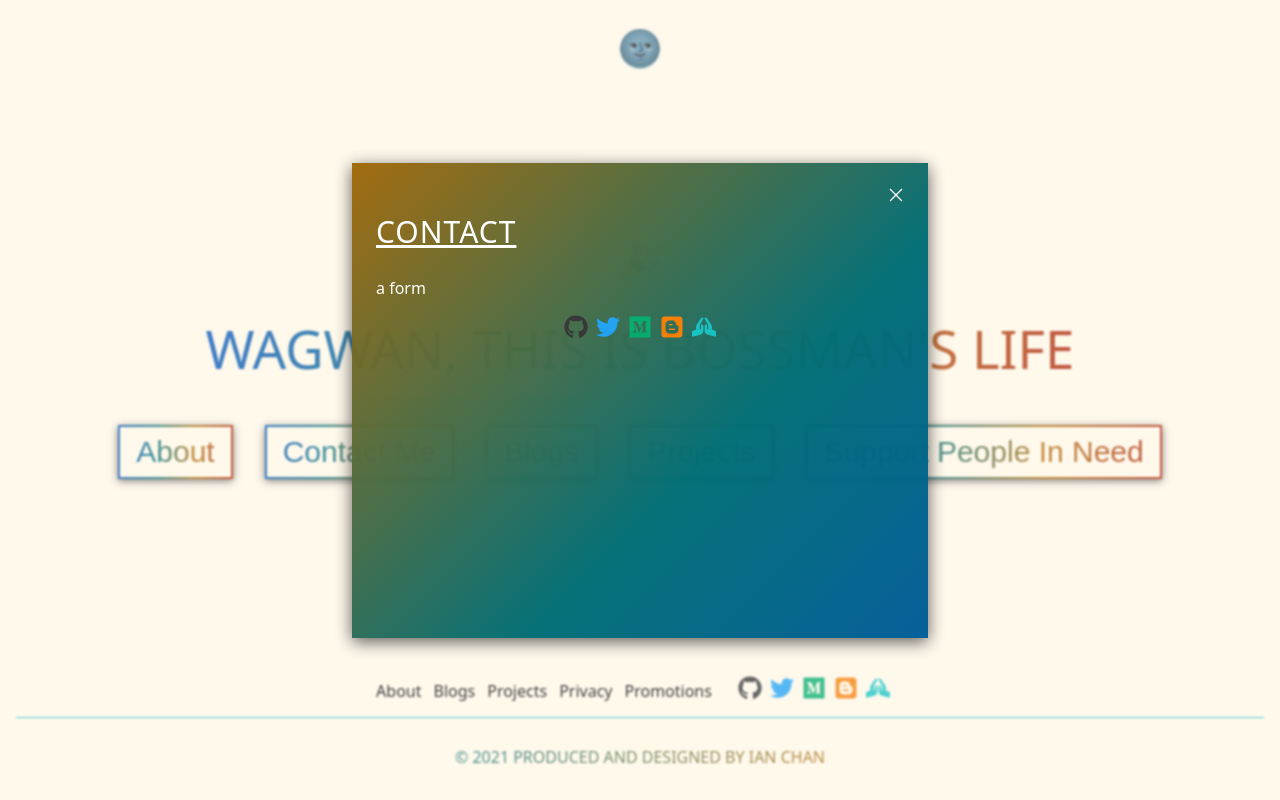
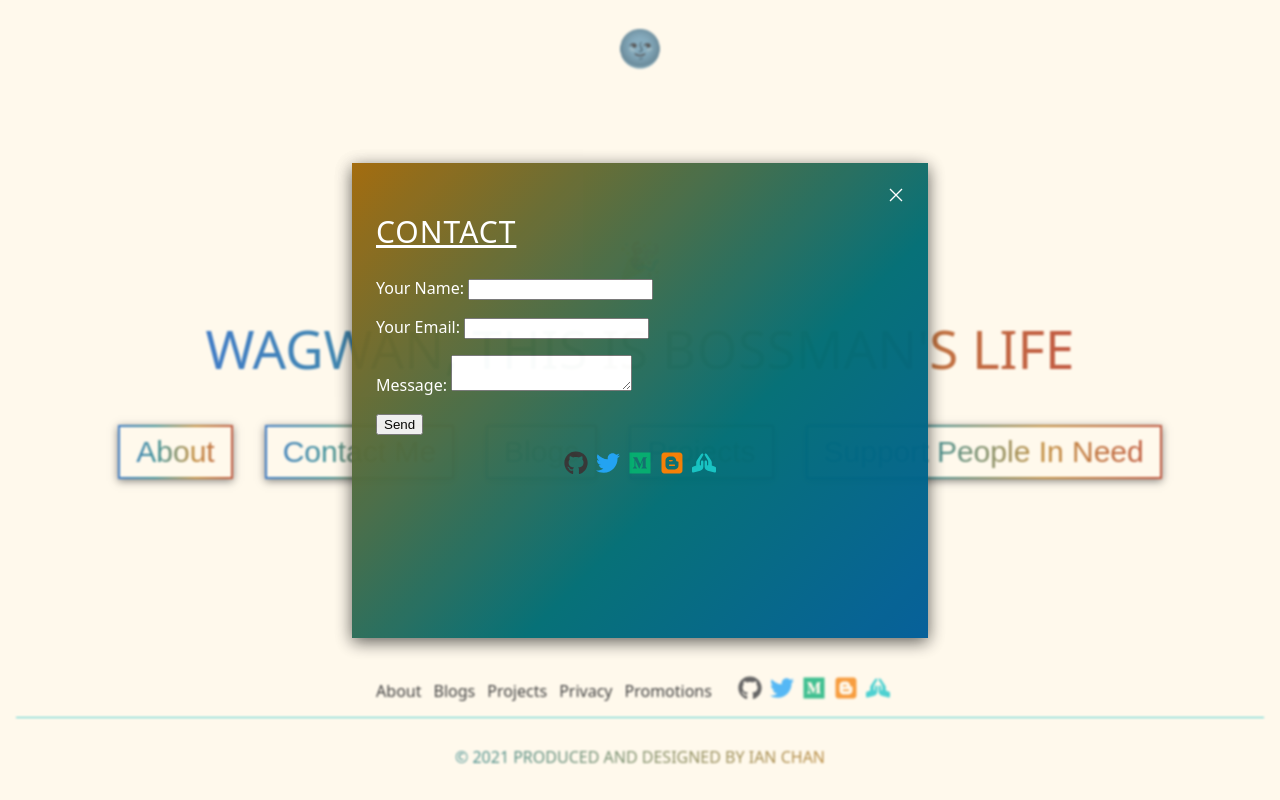
Before and after one commit to ianbossman8/personal-site-gatsby, a Gatsby site: page / in a window 1280 px wide. Both pictures are taken after a click on the button "Contact Me". Built offline with nearby package versions, Linux system fonts and the light colour scheme; Gatsby itself is replaced by a stand-in of ours.

Commit message:
feat:form contact

```diff
--- /dev/null
+++ b/src/components/ContactForm/ContactForm.tsx
@@ -0,0 +1,60 @@
+import React from 'react'
+import { SIZE } from '../../constants/font'
+
+interface Props {
+  label: string
+  symbol: number
+  size?: SIZE
+}
+
+export default function ContactForm() {
+  function encode(data: any) {
+    return Object.keys(data)
+      .map((key) => encodeURIComponent(key) + '=' + encodeURIComponent(data[key]))
+      .join('&')
+  }
+
+  const handleSubmit = (event: any) => {
+    event.preventDefault()
+    fetch('/', {
+      method: 'POST',
+      headers: { 'Content-Type': 'application/x-www-form-urlencoded' },
+      body: encode({
+        'form-name': event.target.getAttribute('name')
+      })
+    })
+      .then((e) => console.log(e))
+      .catch((error) => alert(error))
+  }
+
+  return (
+    <form
+      name="contact"
+      method="POST"
+      data-netlify="true"
+      netlify-honeypot="bot-field"
+      onSubmit={handleSubmit}>
+      <input type="hidden" name="bot-field" />
+      <input type="hidden" name="form-name" value="contact" />
+      <p>
+        <label>
+          Your Name: <input type="text" name="name" />
+        </label>
+      </p>
+      <p>
+        <label>
+          Your Email: <input type="email" name="email" />
+        </label>
+      </p>
+
+      <p>
+        <label>
+          Message: <textarea name="message"></textarea>
+        </label>
+      </p>
+      <p>
+        <button type="submit">Send</button>
+      </p>
+    </form>
+  )
+}
--- a/src/components/Emoji/Emoji.tsx
+++ b/src/components/Emoji/Emoji.tsx
@@ -8,7 +8,7 @@ interface Props {
   size?: SIZE
 }
 
-function Emoji(props: Props) {
+export default function Emoji(props: Props) {
   const { label, symbol, size = SIZE.L } = props
 
   return (
@@ -17,5 +17,3 @@ function Emoji(props: Props) {
     </SymbolSpan>
   )
 }
-
-export default Emoji
--- a/src/components/Footer/Footer.tsx
+++ b/src/components/Footer/Footer.tsx
@@ -21,7 +21,7 @@ interface Props {
   pageMeta: PageMeta
 }
 
-function Footer(props: Props) {
+export default function Footer(props: Props) {
   const { isIndex, pageMeta } = props
 
   const linksMeta = linksGen(pageMeta, [PAGE_NAMES[404], PAGE_NAMES.HOME])
@@ -63,5 +63,3 @@ function Footer(props: Props) {
     </AppFooter>
   )
 }
-
-export default Footer
--- a/src/customHooks/useModalContentHooks.tsx
+++ b/src/customHooks/useModalContentHooks.tsx
@@ -1,6 +1,7 @@
 import React, { useState, useEffect, ReactNode } from 'react'
 import { useAboutContentQuery } from '../queries/useAboutContentQuery'
 import { PAGE_NAMES } from '../constants/pageNames'
+import ContactForm from '../components/ContactForm/ContactForm'
 
 interface ModalContent {
   title: string
@@ -15,7 +16,7 @@ export default function useModalContentHooks(topic: string | undefined): HooksRe
 
   const introItems = {
     [PAGE_NAMES.ABOUT]: { title: PAGE_NAMES.ABOUT, body: aboutMe },
-    [PAGE_NAMES.CONTACT]: { title: PAGE_NAMES.CONTACT, body: <p>a form</p> },
+    [PAGE_NAMES.CONTACT]: { title: PAGE_NAMES.CONTACT, body: <ContactForm /> },
     [PAGE_NAMES.BLOGS]: { title: PAGE_NAMES.BLOGS, body: <p>latest blogs</p> },
     [PAGE_NAMES.PROJECTS]: { title: PAGE_NAMES.PROJECTS, body: <p>latest projects</p> },
     [PAGE_NAMES.PROMOTIONS]: { title: PAGE_NAMES.PROMOTIONS, body: <p>best deals</p> }
```
Also changed, not shown: src/components/ContactForm/styles.ts (added).
